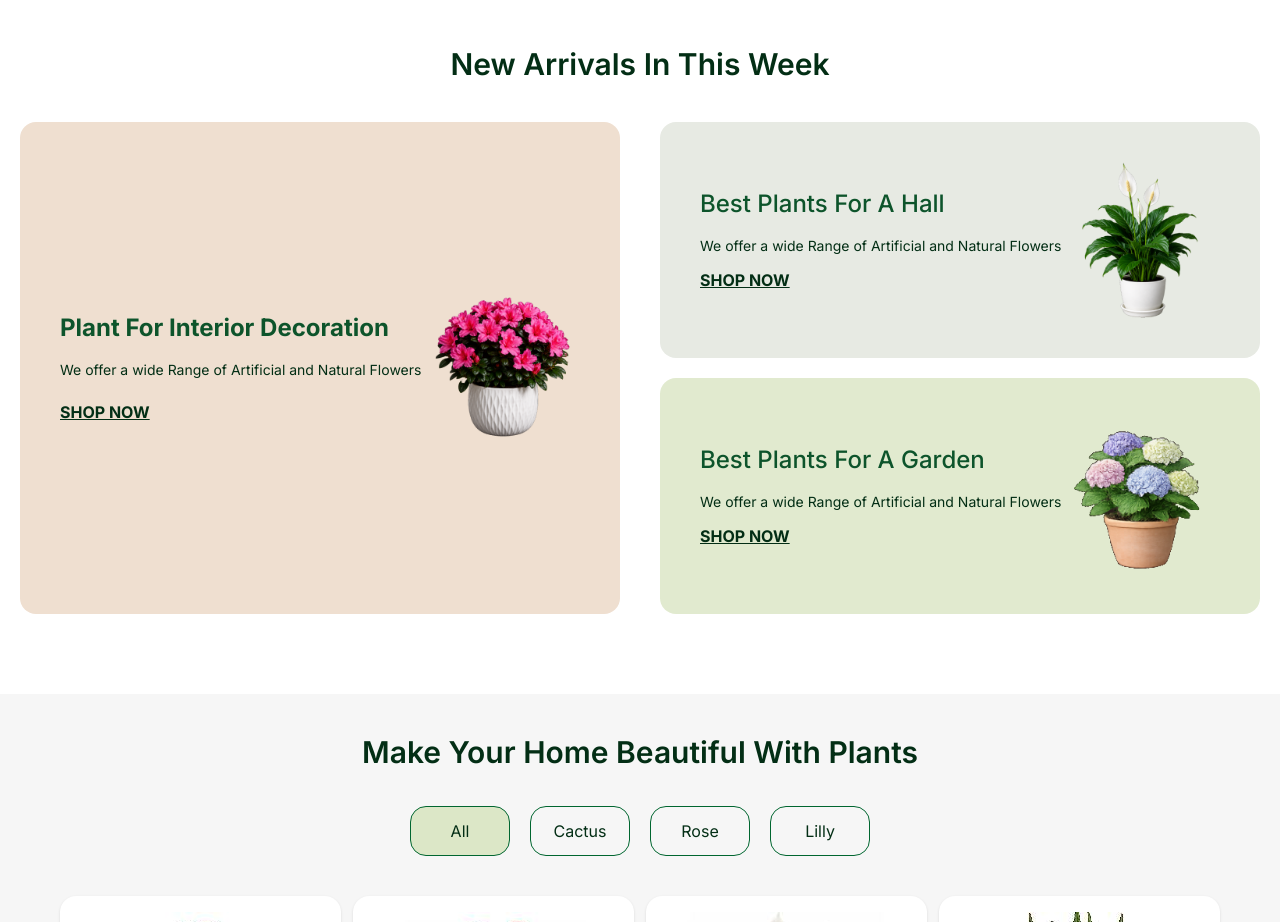
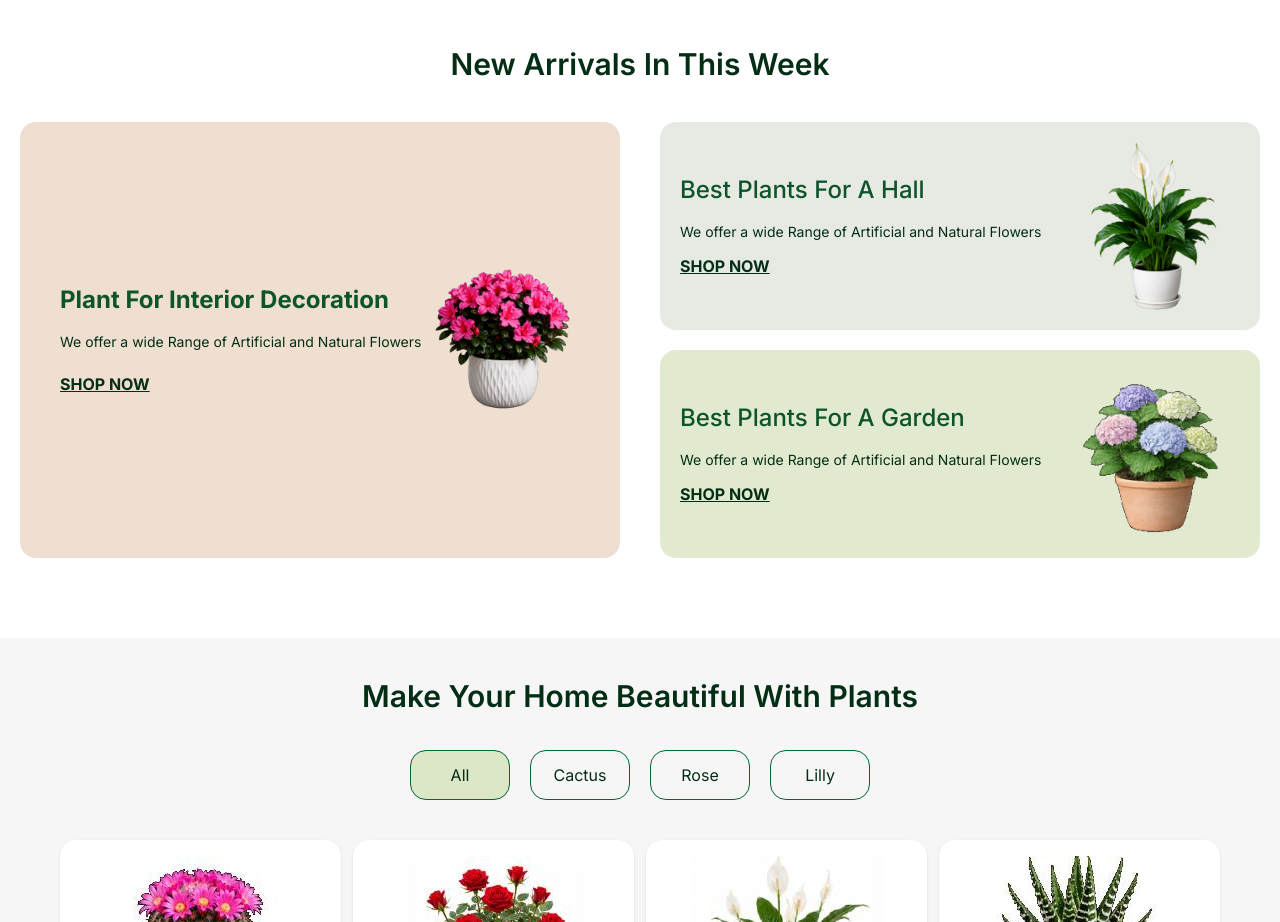
Before and after one commit to Tamil-Gracy/Greenden, a website: page index.html in a window 1280 px wide. Shown: the part 1180-2102 px from the top of the page. Drawn offline with Linux system fonts and the light colour scheme.

Commit message:
STyles addded

```diff
--- a/index.html
+++ b/index.html
@@ -112,7 +112,7 @@
             </div>
             <div class="two grid-rows-2">
                 <div
-                    class="bg-[#e7eae3] p-10 m-5 rounded-2xl grid grid-cols-1 items-center md:grid-cols-[70%_30%] md:relative">
+                    class="bg-[#e7eae3] p-5 m-5 rounded-2xl grid grid-cols-1 items-center md:grid-cols-[70%_30%] md:relative">
                     <div class="two__content">
                         <h3 class="text-2xl mb-4 font-medium capitalize text-green-900 font-bold">Best Plants for a Hall
                         </h3>
@@ -125,7 +125,7 @@
                     </div>
                 </div>
                 <div
-                    class="bg-[#dce7c7db] p-10 m-5 rounded-2xl grid grid-cols-1 items-center md:grid-cols-[70%_30%] md:relative">
+                    class="bg-[#dce7c7db] p-5 m-5 rounded-2xl grid grid-cols-1 items-center md:grid-cols-[70%_30%] md:relative">
                     <div class="two__content">
                         <h3 class="text-2xl mb-4 font-medium capitalize text-green-900 font-bold">Best Plants for a Garden</h3>
                         <p class="mb-5 md:mb-3 text-xl md:text-sm">We offer a wide Range of Artificial and Natural Flowers</p>
```
